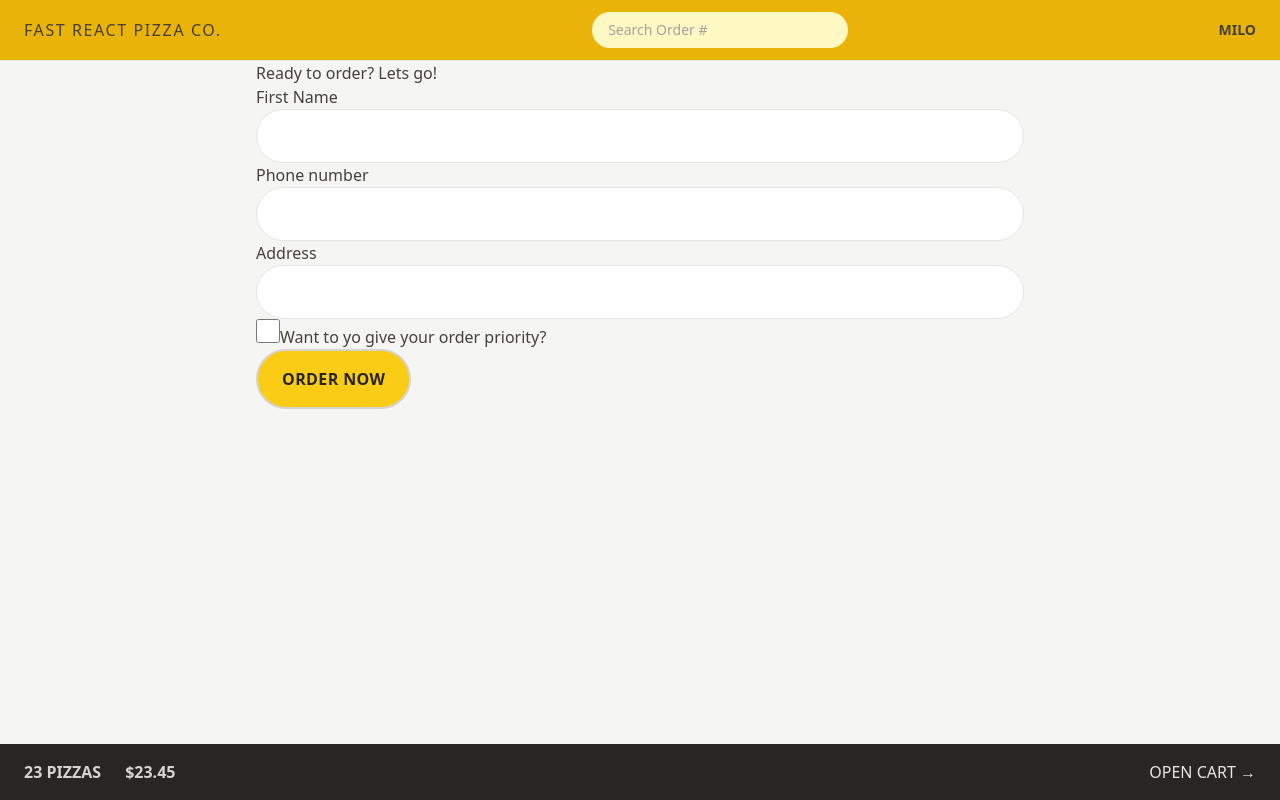
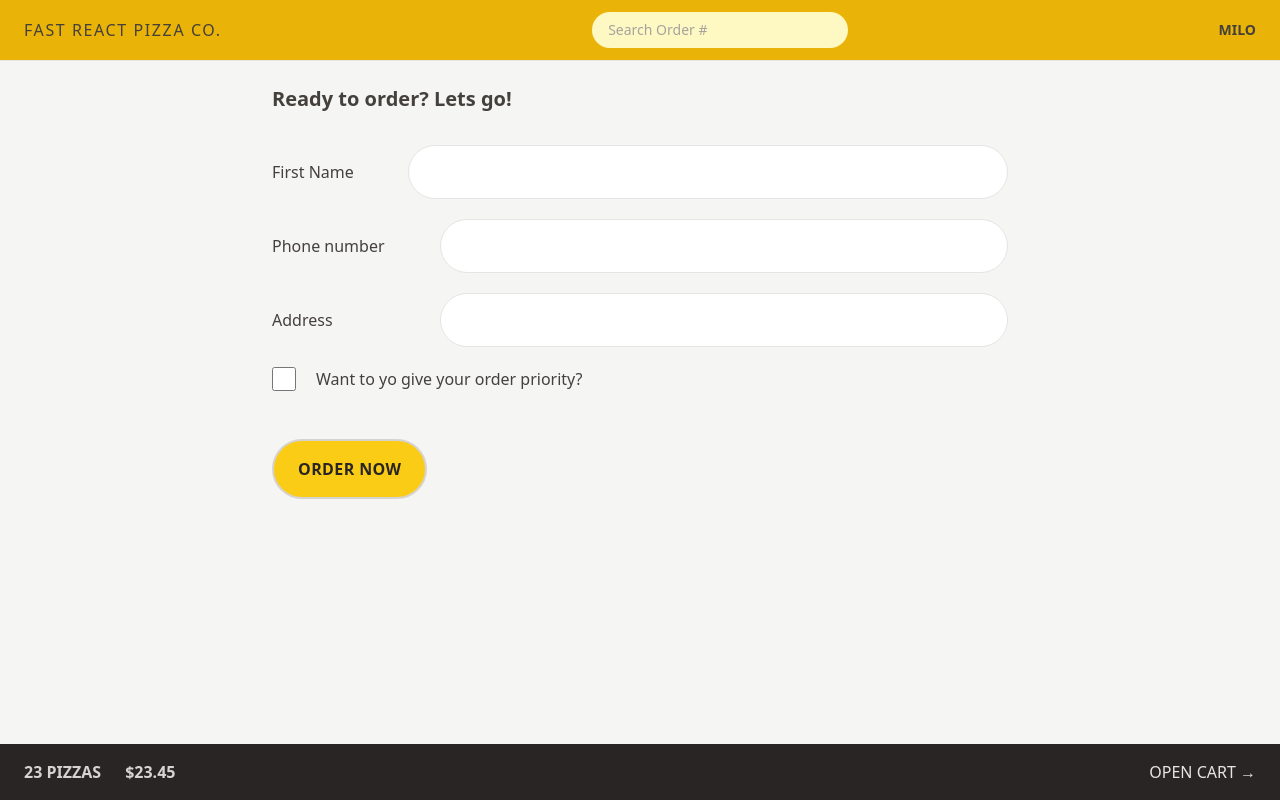
Before and after one commit to lonelydomino/fast-react-pizza, a React (Vite) app: page /order/new in a window 1280 px wide. Built offline with nearby package versions, Linux system fonts and the light colour scheme.

Commit message:
Update CreateOrder component and CSS styling

```diff
--- a/src/features/order/CreateOrder.jsx
+++ b/src/features/order/CreateOrder.jsx
@@ -40,28 +40,28 @@
 
   const formErrors = useActionData();
   return (
-    <div>
-      <h2>Ready to order? Lets go!</h2>
+    <div className="py-6 px-4">
+      <h2 className="text-xl font-semibold mb-8">Ready to order? Lets go!</h2>
 
       <Form method="POST">
-        <div>
-          <label>First Name</label>
-          <input type="text" className="input" name="customer" required />
+        <div className="mb-5 flex gap-2  flex-col sm:flex-row sm:items-center">
+          <label className="sm:basis-40">First Name</label>
+          <input type="text" className="input w-full" name="customer" required />
         </div>
 
-        <div>
-          <label>Phone number</label>
-          <div>
-            <input  className="input" type="tel" name="phone" required />
+        <div className="mb-5 flex gap-2  flex-col sm:flex-row sm:items-center">
+          <label className="sm:basis-40">Phone number</label>
+          <div className="grow">
+            <input  className="input w-full" type="tel" name="phone" required />
+          {formErrors?.phone && <p className="text-xs mt-2 text-red-700 bg-red-700 p-2 rounded-full">{formErrors.phone}</p>}
           </div>
-          {formErrors?.phone && <p>{formErrors.phone}</p>}
         </div>
 
-        <div>
-          <label>Address</label>
-          <div>
+        <div className="mb-5 flex gap-2  flex-col sm:flex-row sm:items-center">
+          <label className="sm:basis-40">Address</label>
+          <div className="grow">
             <input
-              className="input"
+              className="input w-full"
               type="text"
               name="address"
               required
@@ -69,7 +69,7 @@
           </div>
         </div>
 
-        <div>
+        <div className="mb-12 flex gap-5 items-center">
           <input className="h-6 w-6 accent-yellow-400  focus:ring-yellow-400 focus:ring-offset-2 focus:outline-none"
             type="checkbox"
             name="priority"
@@ -77,7 +77,7 @@
             // value={withPriority}
             // onChange={(e) => setWithPriority(e.target.checked)}
           />
-          <label htmlFor="priority">Want to yo give your order priority?</label>
+          <label htmlFor="priority" className="font-medium">Want to yo give your order priority?</label>
         </div>
 
         <div>
--- a/src/index.css
+++ b/src/index.css
@@ -3,7 +3,7 @@
 @tailwind utilities;
 
 @layer components {.input{
-@apply focus:ring-yellow-400 w-full md:px-6 rounded-full border border-stone-200 px-4 py-4 text-sm transition-all duration-300 placeholder:text-stone-400 focus:outline-none;
+@apply focus:ring-yellow-400 md:px-6 rounded-full border border-stone-200 px-4 py-4 text-sm transition-all duration-300 placeholder:text-stone-400 focus:outline-none;
 }}
 /* https://dev.to/afif/i-made-100-css-loaders-for-your-next-project-4eje */
 .loader {
```
